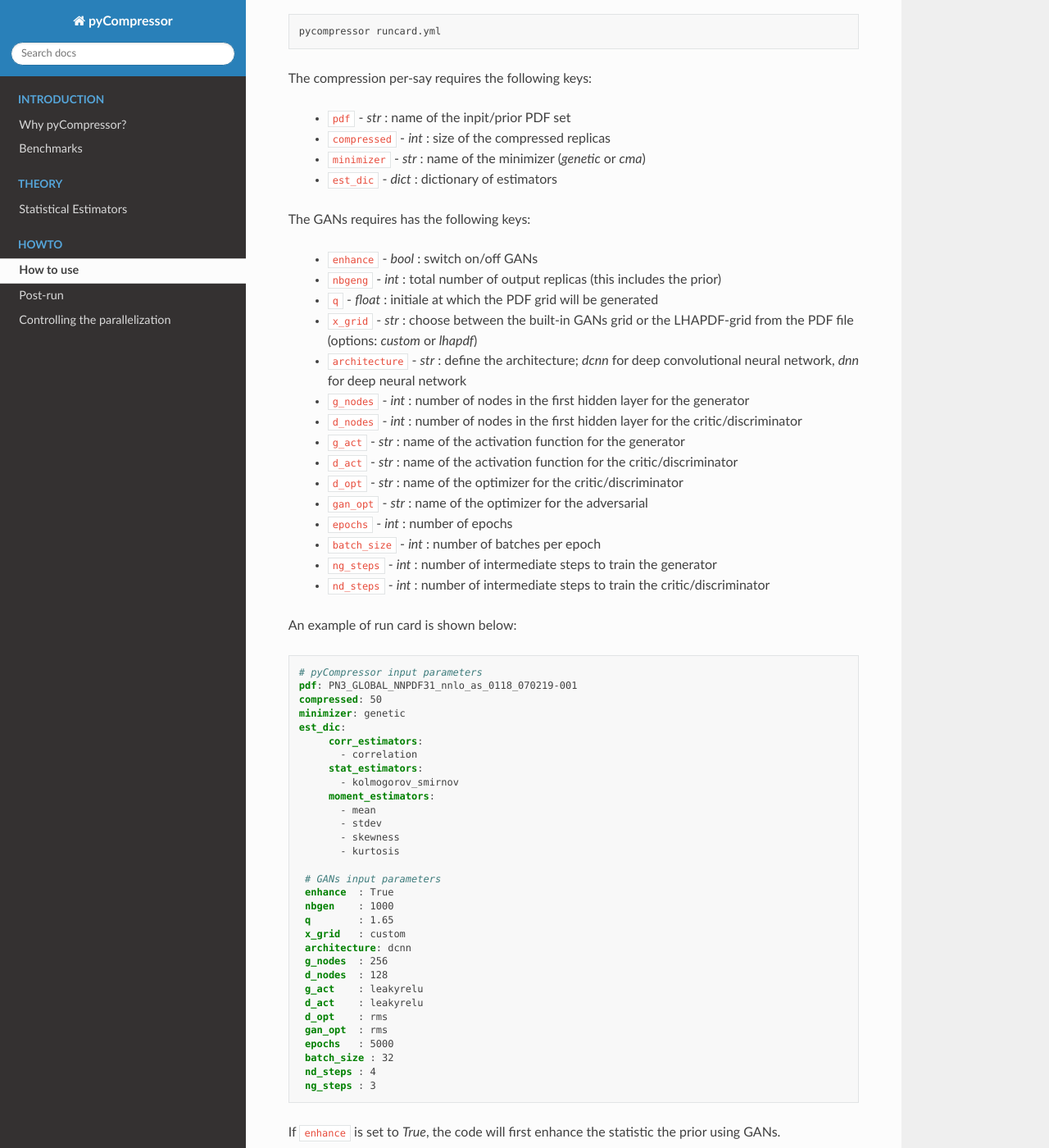
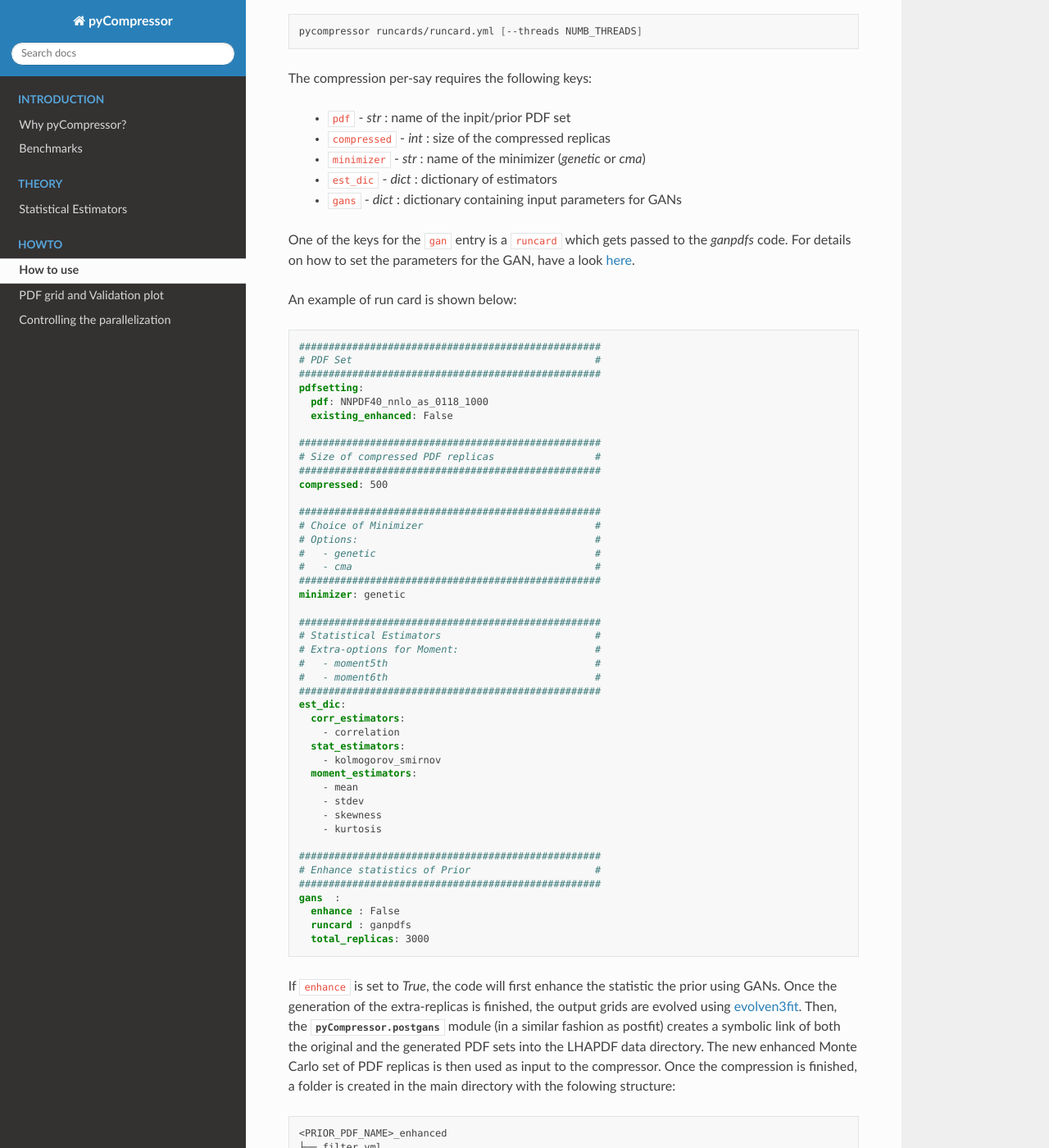
Before and after one commit to N3PDF/pycompressor, a Sphinx documentation site: the page built from doc/source/howto/howto.rst, in a window 1280 px wide and 1400 px high, scrolled down 239 px. Shown: the whole window at 82% size. Built offline with Sphinx 7.4.7 and the Read the Docs theme 2.0.0, drawn with Linux system fonts in a browser that asks for light colours; pages that are not in the unit, such as notebooks, are missing from menus; some of the changed text lies outside the part shown.

Commit message:
finish documentation

```diff
--- a/doc/source/howto/howto.rst
+++ b/doc/source/howto/howto.rst
@@ -8,7 +8,7 @@ two distincts part: the compression and the GANs parameters.
 
 .. code-block:: bash
 
-   pycompressor runcard.yml
+   pycompressor runcards/runcard.yml [--threads NUMB_THREADS]
 
 
 The compression per-say requires the following keys:
@@ -17,27 +17,11 @@ The compression per-say requires the following keys:
     - ``compressed`` - *int* : size of the compressed replicas
     - ``minimizer`` - *str* : name of the minimizer (`genetic` or `cma`)
     - ``est_dic`` - *dict* : dictionary of estimators
+    - ``gans`` - *dict* : dictionary containing input parameters for GANs
 
 
-The GANs requires has the following keys:
-
-    - ``enhance`` - *bool* : switch on/off GANs
-    - ``nbgeng`` - *int* : total number of output replicas (this includes the prior)
-    - ``q`` - *float* : initiale at which the PDF grid will be generated
-    - ``x_grid`` - *str* : choose between the built-in GANs grid or the LHAPDF-grid from the
-      PDF file (options: `custom` or `lhapdf`)
-    - ``architecture`` - *str* : define the architecture; `dcnn` for deep convolutional neural
-      network, `dnn` for deep neural network
-    - ``g_nodes`` - *int* : number of nodes in the first hidden layer for the generator
-    - ``d_nodes`` - *int* : number of nodes in the first hidden layer for the critic/discriminator
-    - ``g_act`` - *str* : name of the activation function for the generator
-    - ``d_act`` - *str* : name of the activation function for the critic/discriminator
-    - ``d_opt`` - *str* : name of the optimizer for the critic/discriminator
-    - ``gan_opt`` - *str* : name of the optimizer for the adversarial
-    - ``epochs`` - *int* : number of epochs
-    - ``batch_size`` - *int* : number of batches per epoch
-    - ``ng_steps`` - *int* : number of intermediate steps to train the generator
-    - ``nd_steps`` - *int* : number of intermediate steps to train the critic/discriminator
+One of the keys for the ``gan`` entry is a ``runcard`` which gets passed to the *ganpdfs* code.
+For details on how to set the parameters for the GAN, have a look `here <https://n3pdf.github.io/ganpdfs/howto/howto.html>`_.
 
 
 An example of run card is shown below:
@@ -45,76 +29,67 @@ An example of run card is shown below:
 
 .. code-block:: yaml
 
-   # pyCompressor input parameters
-   pdf: PN3_GLOBAL_NNPDF31_nnlo_as_0118_070219-001
-   compressed: 50
+   ###################################################
+   # PDF Set                                         #
+   ###################################################
+   pdfsetting:
+     pdf: NNPDF40_nnlo_as_0118_1000
+     existing_enhanced: False
+
+   ###################################################
+   # Size of compressed PDF replicas                 #
+   ###################################################
+   compressed: 500
+
+   ###################################################
+   # Choice of Minimizer                             #
+   # Options:                                        #
+   #   - genetic                                     #
+   #   - cma                                         #
+   ###################################################
    minimizer: genetic
+
+   ###################################################
+   # Statistical Estimators                          #
+   # Extra-options for Moment:                       #
+   #   - moment5th                                   #
+   #   - moment6th                                   #
+   ###################################################
    est_dic:
-        corr_estimators:
-          - correlation
-        stat_estimators:
-          - kolmogorov_smirnov
-        moment_estimators:
-          - mean
-          - stdev
-          - skewness
-          - kurtosis
+     corr_estimators:
+       - correlation
+     stat_estimators:
+       - kolmogorov_smirnov
+     moment_estimators:
+       - mean
+       - stdev
+       - skewness
+       - kurtosis
 
-    # GANs input parameters
-    enhance  : True
-    nbgen    : 1000
-    q        : 1.65
-    x_grid   : custom
-    architecture: dcnn
-    g_nodes  : 256
-    d_nodes  : 128
-    g_act    : leakyrelu
-    d_act    : leakyrelu
-    d_opt    : rms
-    gan_opt  : rms
-    epochs   : 5000
-    batch_size : 32
-    nd_steps : 4
-    ng_steps : 3
-
+   ###################################################
+   # Enhance statistics of Prior                     #
+   ###################################################
+   gans  :
+     enhance : False
+     runcard : ganpdfs
+     total_replicas: 3000
 
 
 If ``enhance`` is set to `True`, the code will first enhance the statistic the prior using GANs.
-
-
-.. code-block:: bash
-
-   +-------------------------------------------------------------------------+
-   |𝖌𝖆𝖓𝖕𝖉𝖋𝖘:                                                                 |
-   |-------                                                                  |
-   |Generative Adversarial Neural Networks (GANs) for PDF replicas.          |
-   |https://n3pdf.github.io/ganpdfs/                                         |
-   |© N3PDF                                                                  |
-   +-------------------------------------------------------------------------+
-
-
 Once the generation of the extra-replicas is finished, the output grids are evolved using
 `evolven3fit <https://github.com/NNPDF/nnpdf/blob/master/n3fit/evolven3fit/evolven3fit.cc>`_.
 Then, the :mod:`pyCompressor.postgans` module (in a similar fashion as postfit) creates a
 symbolic link of both the original and the generated PDF sets into the LHAPDF data directory.
 The new enhanced Monte Carlo set of PDF replicas is then used as input to the compressor.
 Once the compression is finished, a folder is created in the main directory with the folowing
-structure
+structure:
 
 
 .. code-block:: bash
 
-   <PDF_NAME>_enhanced
-   ├── checkpoint
-   │   ├── checkpoint
-   │   ├── ckpt-1.data-00000-of-00001
-   │   └── ckpt-1.index
-   │   └── ...
+   <PRIOR_PDF_NAME>_enhanced
    ├── filter.yml
    ├── input-runcard.json
-   ├── iterations
-   │   └── pdf_generated_at_<ITERATION>.png
-   │   └── ...
    ├── losses_info.json
    ├── nnfit
    │    ├── <PDF_NAME>_enhanced.info
@@ -122,14 +97,11 @@ structure
    │    │   ├── <PDF_NAME>_enhanced.dat
    │    │   └── <PDF_NAME>.exportgrid
    │    └── ...
-   └── compress_<PDF_NAME>_enhanced_<NB_COMPRESSED_REPLICAS>_output.dat
+   └── compress_<PRIOR_PDF_NAME>_enhanced_<NB_COMPRESSED_REPLICAS>_output.dat
 
 
 where:
 
-    - **checkpoint** stores the evolution of the GANs training. In case a long runnning training is
-      interupted, the last checkpoint can be restored and the training can re-start from there
-    - **iterations** contains the evolution of the GANs training for every given iteration step.
     - **losses_info.json** stores the losses of the generator and the critic/discriminator for the
       GANs model.
     - **filter.yml** contains the information on the theory ID use to reproduce the prior replicas.
@@ -141,18 +113,18 @@ where:
       the reduced replicas along with the final ERF value.
 
 
-If ``enhance`` is instead set to `False`, the folder would just simply be:
+If ``enhance`` is instead set to `False`, the folder will just simply be:
 
 
 .. code-block:: bash
 
-   <PDF_NAME>_enhanced
-   └── compress_<PDF_NAME>_enhanced_<NB_COMPRESSED_REPLICAS>_output.dat
+   <PRIOR_PDF_NAME>_enhanced
+   └── compress_<PRIOR_PDF_NAME>_enhanced_<NB_COMPRESSED_REPLICAS>_output.dat
 
 
 
-Post-run
-========
+PDF grid and Validation plot
+============================
 
 
 To generate the reduced Monte Carlo set of PDF replicas, simply run:
@@ -160,25 +132,19 @@ To generate the reduced Monte Carlo set of PDF replicas, simply run:
 
 .. code-block:: bash
 
-   ./tools/compressed_grid.py <PDF_NAME>(_enhanced)/compressed_<PDF_NAME>(_enhanced)_<NB_COMPRESSED>_output.dat
+   get-grid -i <PRIOR_PDF_NAME>/compressed_<PDF_NAME>_<NB_COMPRESSED>_output.dat
+
+
+Note that if the compression is done from an enhanced set, the output folder will be append by **_enhanced**.
 
 Finally, to check that the reduced Monte Carlo set indeed faithfully reproduces the statistics of the
-prior, ERF plots for each of the estimator can be generated and compared to a random selection. For
-the time, this is done using root, but this will be changed by a python script. To generate the ERF
-plots, copy the `compressor_validate.C` file in tools into the `erfs_output` folder and run:
+prior, ERF plots for each of the estimator can be generated and compared to a random selection. To generate
+the ERF validation plots, enter in the ``erfs_output`` folder and run the following:
 
 
 .. code-block:: bash
 
-   root -l compressor_validate.C
-
-
-
-This will generate the following ERF plots:
-
-
- .. figure:: ../img-src/erf_validation.png
-    :align: center
+   validate --random erf_randomized.dat --reduced erf_reduced.dat
 
 
 
@@ -190,13 +156,13 @@ The number of cores to be used can be controlled with the appropiate settings to
 
 .. code-block:: bash
 
-    export NUMBA_NUM_THREADS=4
     export OMP_NUM_THREADS=4
     export MKL_NUM_THREADS=4
+    export NUMBA_NUM_THREADS=4
 
 An interface to control the numba number of threads is also provided as the command line argument ``threads``.
 Note that in no case can ``threads`` be greater than the environmental variable (if given) ``NUMBA_NUM_THREADS``.
 
 .. code-block:: bash
 
-  pycomp runcard.yml --threads 4
+  pycomp runcards/runcard.yml --threads 4
```
Also changed, not shown: README.md (+2 -4 lines), doc/source/intro/introduction.rst (+11 -20 lines), doc/source/img-src/diagram.png (deleted), doc/source/img-src/flowchart.png (added), doc/source/img-src/speed_benchmark.png.
